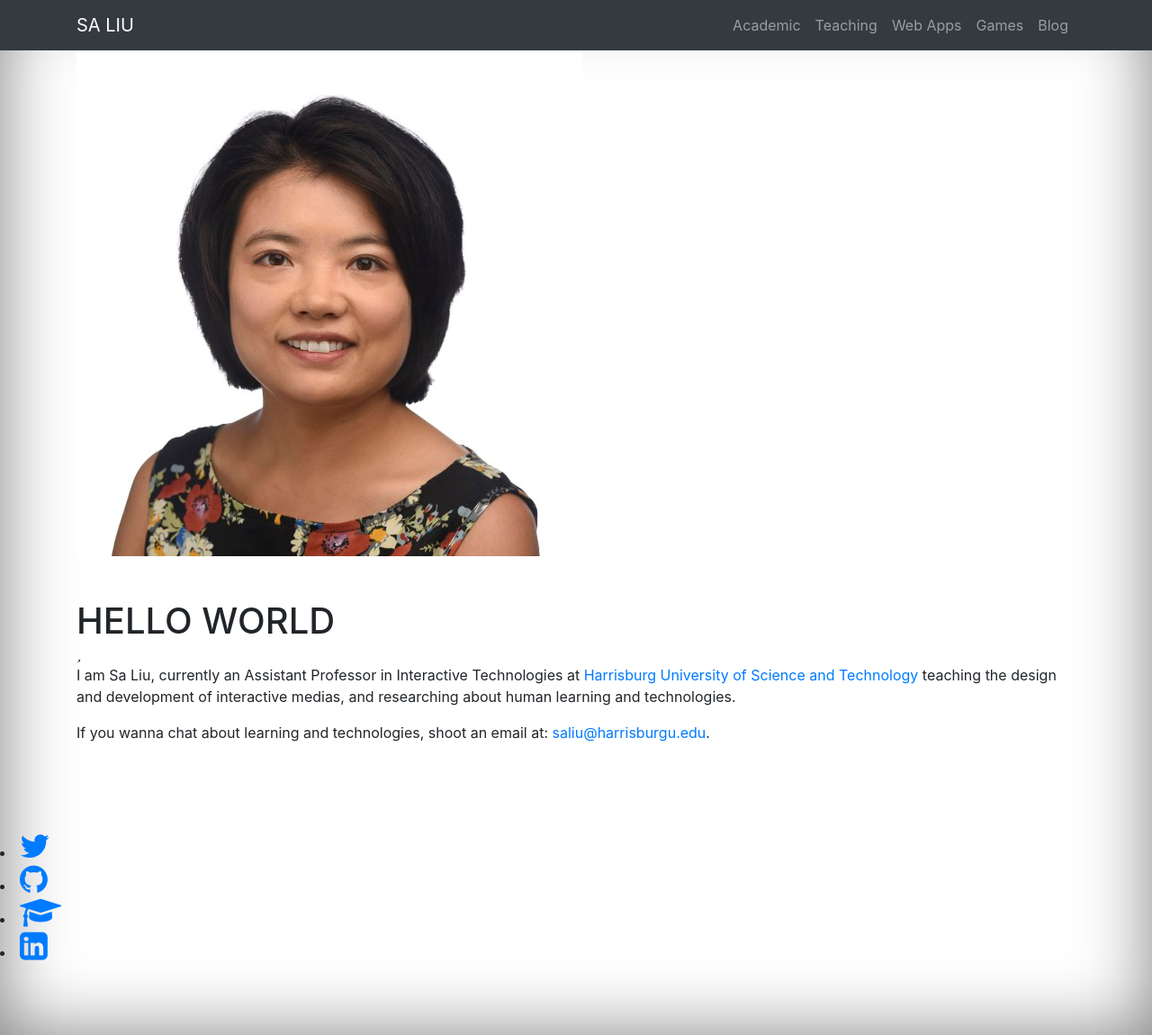
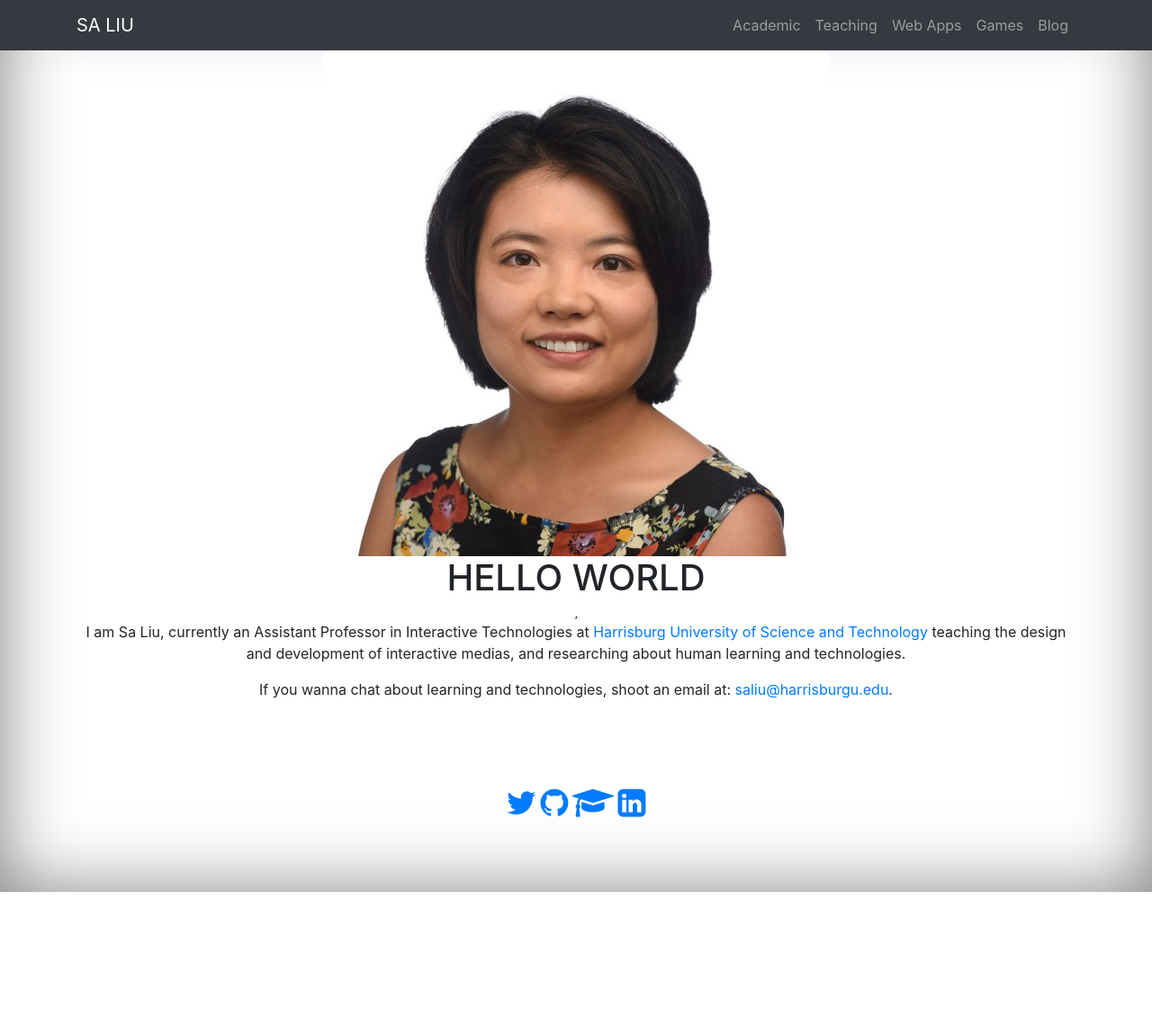
Before and after one commit to Tonicdragon6x66/saliudev.github.io, a Jekyll site: the page built from index.html, in a window 1280 px wide. Shown: the whole page at 90% size. Built offline with Jekyll 4.4.1, drawn with Linux system fonts in a browser that asks for light colours; after the commit the page ends 991 px from its top, so only the background shows below that.

Commit message:
update social media

```diff
--- a/_layouts/default.html
+++ b/_layouts/default.html
@@ -19,12 +19,10 @@
 
             <div class="mastfoot align-items-center">
 
-
-                <li><a href="https://twitter.com/saliudev"><i class="fa fa-twitter" style="font-size:36px"></i></a></li>
-                <li><a href="https://github.com/saliudev"><i class="fa fa-github" style="font-size:36px"></i></a></li>
-                <li><a href="https://scholar.google.com/citations?user=YiBs6ucAAAAJ&#038;hl=en"><i class="fa fa-graduation-cap" style="font-size:36px"></i></a></li>
-                <li><a href="https://www.linkedin.com/in/liusa/"><i class="fa fa-linkedin-square" style="font-size:36px"></i></a></li>
-
+                <a href="https://twitter.com/saliudev"><i class="fa fa-twitter" style="font-size:36px"></i></a>
+                <a href="https://github.com/saliudev"><i class="fa fa-github" style="font-size:36px"></i></a>
+                <a href="https://scholar.google.com/citations?user=YiBs6ucAAAAJ&#038;hl=en"><i class="fa fa-graduation-cap" style="font-size:36px"></i></a>
+                <a href="https://www.linkedin.com/in/liusa/"><i class="fa fa-linkedin-square" style="font-size:36px"></i></a>
 
             </div>
 
--- a/css/main.css
+++ b/css/main.css
@@ -27,7 +27,9 @@
 }
 
 .masthead .masthead-avatar {
-  width: 15rem;
+    width: 15rem;
+    margin-bottom: 3rem;
+    height: 100px;
 }
 
 .mastfoot {
@@ -43,8 +45,6 @@
 }
 
 .align-items-center {
-  -webkit-box-align: center !important;
-  -ms-flex-align: center !important;
-  align-items: center !important;
+    text-align: center;
+
 }
-}
--- a/index.html
+++ b/index.html
@@ -25,7 +25,7 @@ title: SA LIU | Researcher, Teacher, Developer
 
     <div class="container align-items-center">
 
-        <img class="masthead-avatar mb-5 img-responsive" alt="Sa Liu" src="img/profile.jpg">
+        <img class="masthead-avatar img-responsive" alt="Sa Liu" src="img/profile.jpg">
 
         <h1 class="masthead-heading text-uppercase mb-0">Hello World</h1>
 
```
